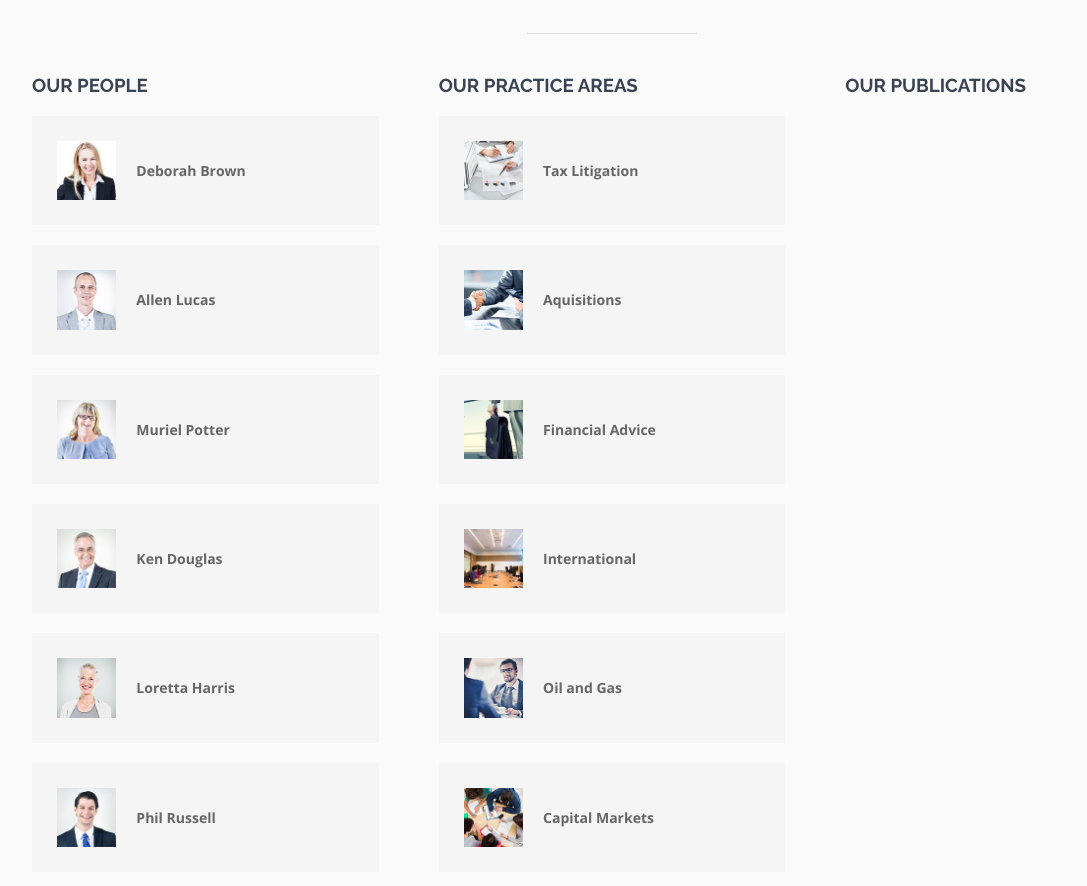
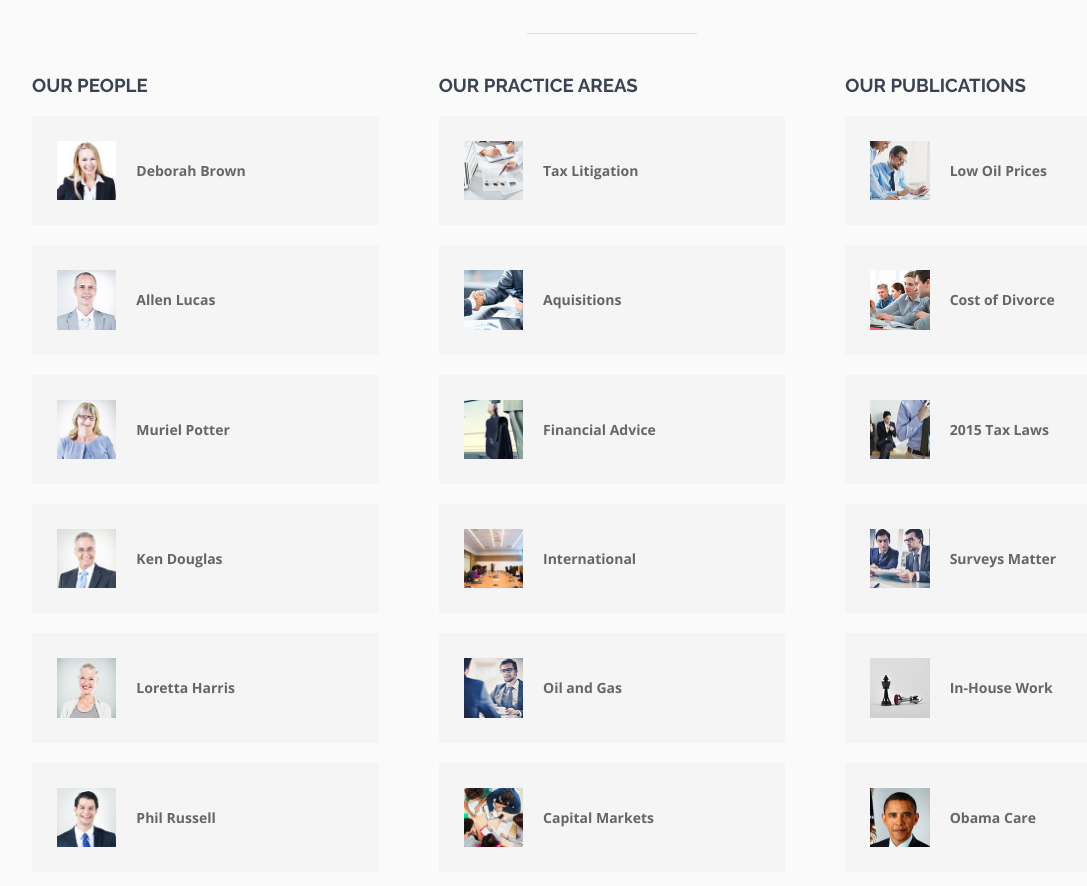
Before and after one commit to Scova89/proj-html-vuejs, a Vue app: page / in a window 1280 px wide. Shown: the part 2051-2937 px from the top of the page, without its empty margins (28-1115 px from the left). Built offline with nearby package versions, Linux system fonts and the light colour scheme.

Commit message:
colonna3 compilata dinamicamente con props

```diff
--- a/src/components/sections/GlobalChallenge.vue
+++ b/src/components/sections/GlobalChallenge.vue
@@ -13,6 +13,8 @@
           </div>
           <div class="column">
               <h3>our publications</h3>
+              <Cards v-for="(publication, index) in publications" :key="index" :image="publication.img" :nome="publication.nome"/>
+
           </div>
       </div>
   </div>
@@ -79,6 +81,33 @@ export default {
                     img: require ("../../assets/images/column2-image6.jpg"),
                     nome: "Capital Markets"
                 },
+            ],
+
+            publications: [
+                {
+                    img: require ("../../assets/images/column3-image1.jpg"),
+                    nome: "Low Oil Prices"
+                },
+                {
+                    img: require ("../../assets/images/column3-image2.jpg"),
+                    nome: "Cost of Divorce"
+                },
+                {
+                    img: require ("../../assets/images/column3-image3.jpg"),
+                    nome: "2015 Tax Laws"
+                },
+                {
+                    img: require ("../../assets/images/column3-image4.jpg"),
+                    nome: "Surveys Matter"
+                },
+                {
+                    img: require ("../../assets/images/column3-image5.jpg"),
+                    nome: "In-House Work"
+                },
+                {
+                    img: require ("../../assets/images/column3-image6.jpg"),
+                    nome: "Obama Care"
+                },
             ]
         }
 
```
